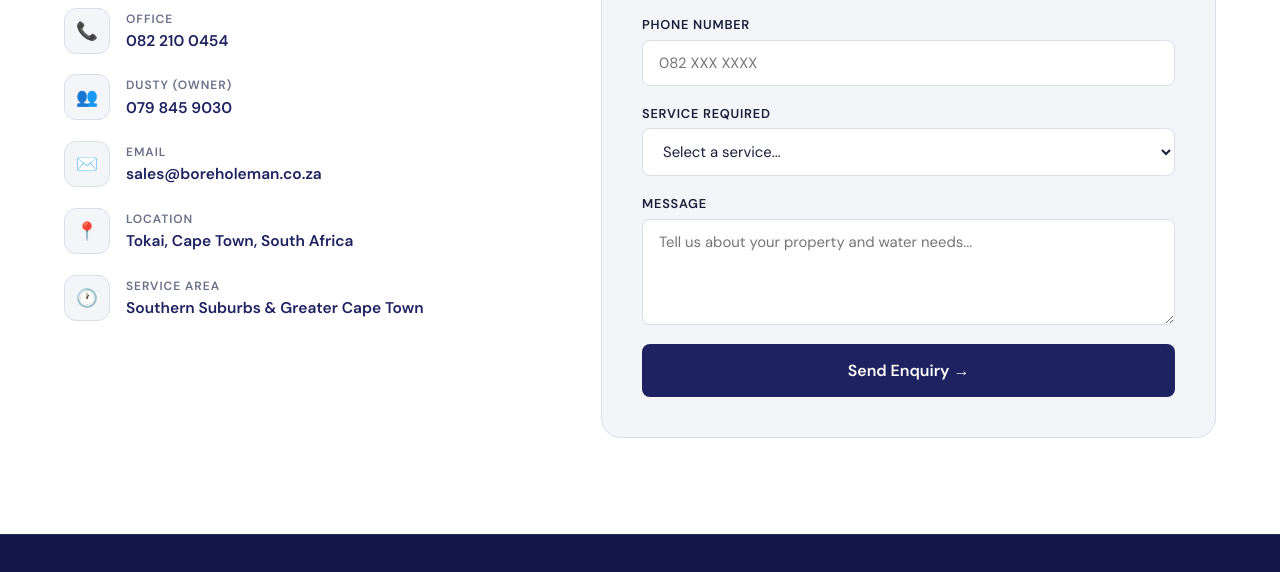
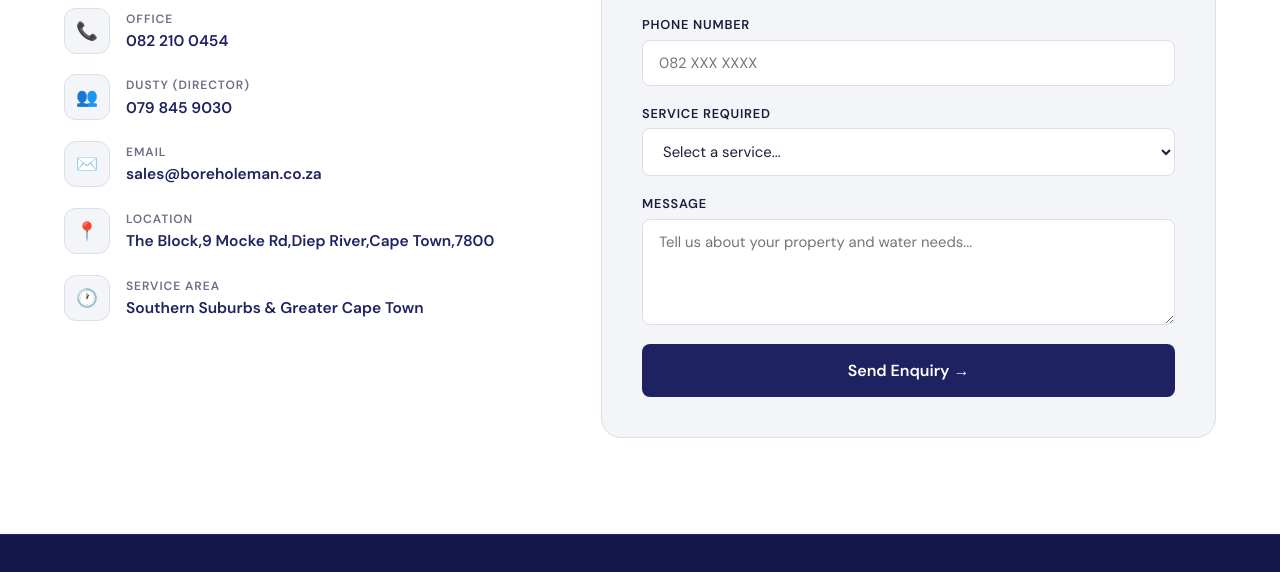
Before and after one commit to boreholeman-site/my-website, a plain HTML site: page index.html in a window 1280 px wide. Shown: the part 3765-4337 px from the top of the page. Drawn offline with nearby package versions, Linux system fonts and the light colour scheme.

Commit message:
Update index.html

```diff
--- a/index.html
+++ b/index.html
@@ -522,7 +522,7 @@
             </div>
             <div class="contact-method">
               <div class="method-icon">&#128101;</div>
-              <div class="method-text"><strong>Dusty (Owner)</strong><a href="tel:0798459030">079 845 9030</a></div>
+              <div class="method-text"><strong>Dusty (Director)</strong><a href="tel:0798459030">079 845 9030</a></div>
             </div>
             <div class="contact-method">
               <div class="method-icon">&#9993;&#65039;</div>
@@ -530,7 +530,7 @@
             </div>
             <div class="contact-method">
               <div class="method-icon">&#128205;</div>
-              <div class="method-text"><strong>Location</strong><span>Tokai, Cape Town, South Africa</span></div>
+              <div class="method-text"><strong>Location</strong><span>The Block,9 Mocke Rd,Diep River,Cape Town,7800</span></div>
             </div>
             <div class="contact-method">
               <div class="method-icon">&#128336;</div>
```
